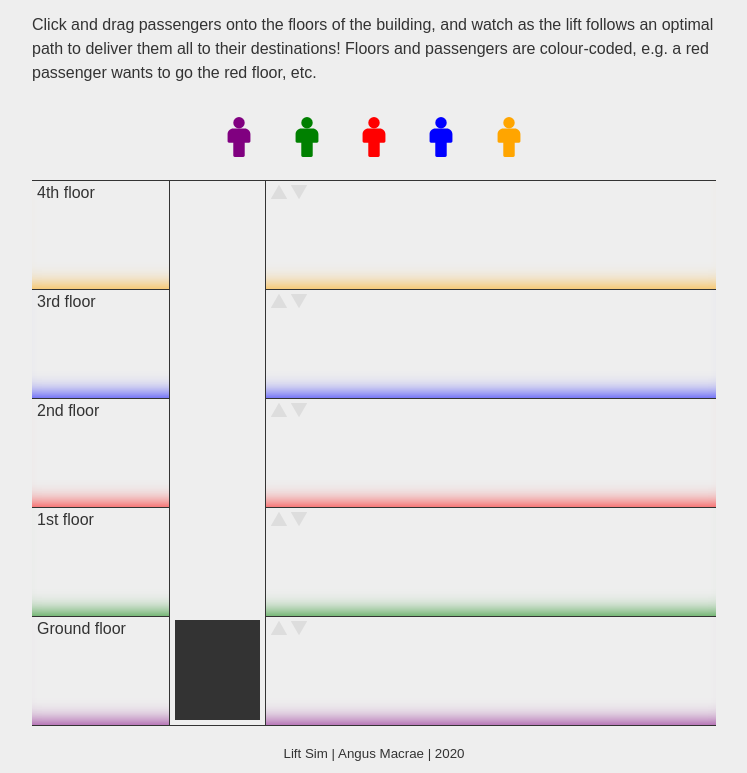
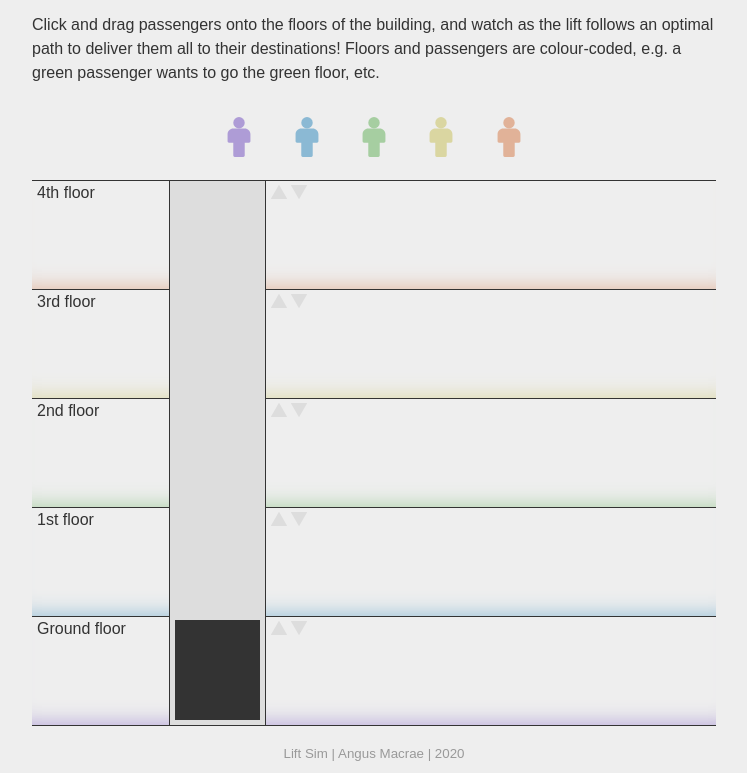
Before and after one commit to AngusMacrae/lift-sim, a plain HTML site: page index.html in a window 1280 px wide. Shown: the part 59-832 px from the top of the page, without its empty margins (266-1013 px from the left). Drawn offline with Linux system fonts and the light colour scheme.

Commit message:
Adjust colours Use pastel shades for floors and passengers, add grey fill to lift shaft

```diff
--- a/index.html
+++ b/index.html
@@ -13,7 +13,7 @@
         <h1>Lift Sim</h1>
       </header>
       <div>
-        <p>Click and drag passengers onto the floors of the building, and watch as the lift follows an optimal path to deliver them all to their destinations! Floors and passengers are colour-coded, e.g. a red passenger wants to go the red floor, etc.</p>
+        <p>Click and drag passengers onto the floors of the building, and watch as the lift follows an optimal path to deliver them all to their destinations! Floors and passengers are colour-coded, e.g. a green passenger wants to go the green floor, etc.</p>
       </div>
       <main>
         <ul id="commands" class="command-palette"></ul>
--- a/scss/_config.scss
+++ b/scss/_config.scss
@@ -1,8 +1,9 @@
 $lift-shaft-location: 20%;
 $lift-width: 85px;
 $lift-height: 100px;
-$floor-0-color: purple;
-$floor-1-color: green;
-$floor-2-color: red;
-$floor-3-color: blue;
-$floor-4-color: orange;
+$floor-0-color: rgb(174, 156, 214);
+$floor-1-color: rgb(139, 185, 212);
+$floor-2-color: rgb(166, 206, 161);
+$floor-3-color: rgb(218, 214, 161);
+$floor-4-color: rgb(225, 178, 152);
+$floor-5-color: rgb(229, 156, 160);
--- a/scss/styles.scss
+++ b/scss/styles.scss
@@ -50,7 +50,7 @@ main {
   padding: 5px;
   z-index: 1;
   border: 1px solid #333;
-  background-color: #eee;
+  background-color: #ddd;
   position: absolute;
   left: $lift-shaft-location;
   top: 0;
@@ -168,6 +168,10 @@ main {
 
 footer {
   text-align: center;
+
+  small {
+    color: #999;
+  }
 }
 
 @media (max-width: 400px) {
```
Also changed, not shown: css/styles.css.
